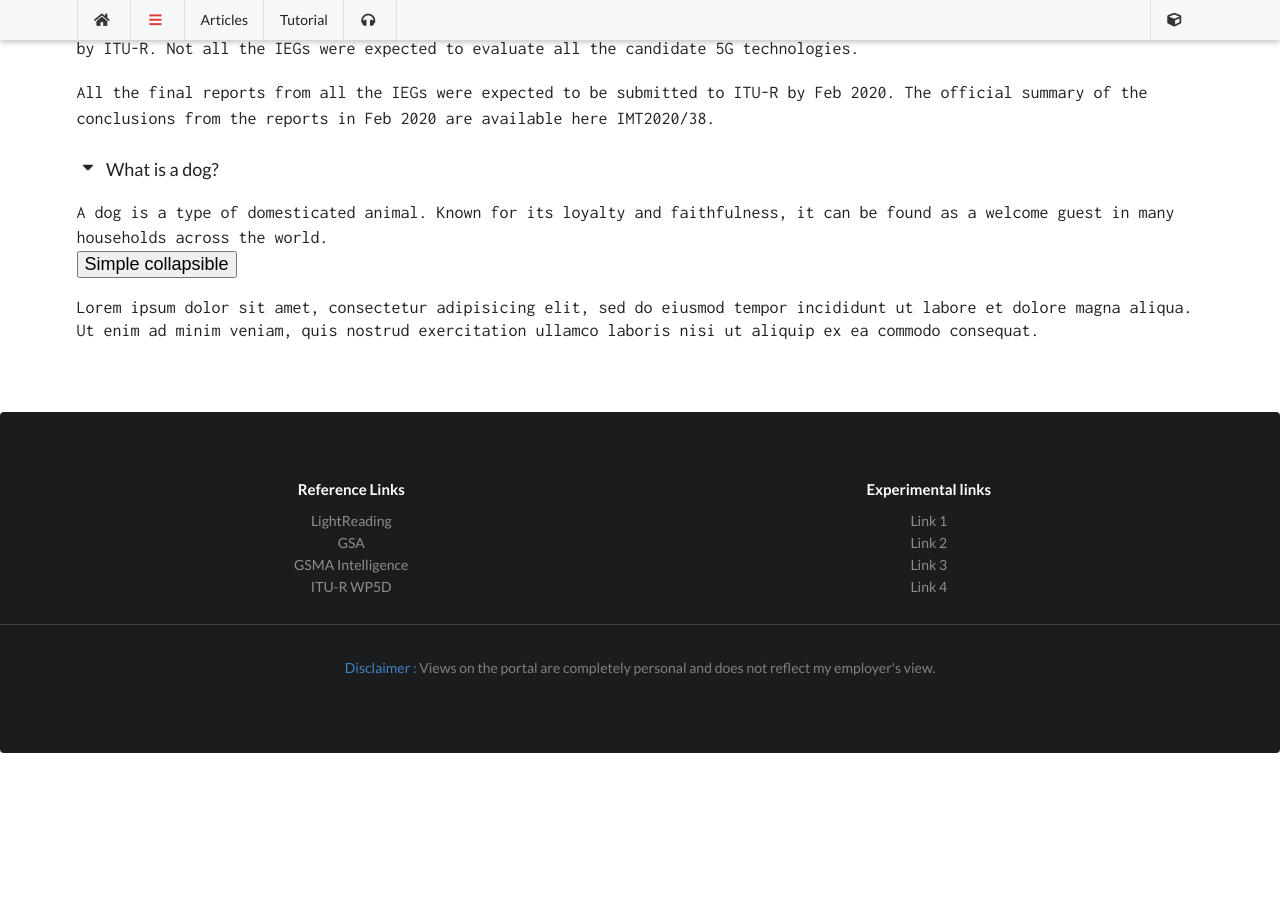
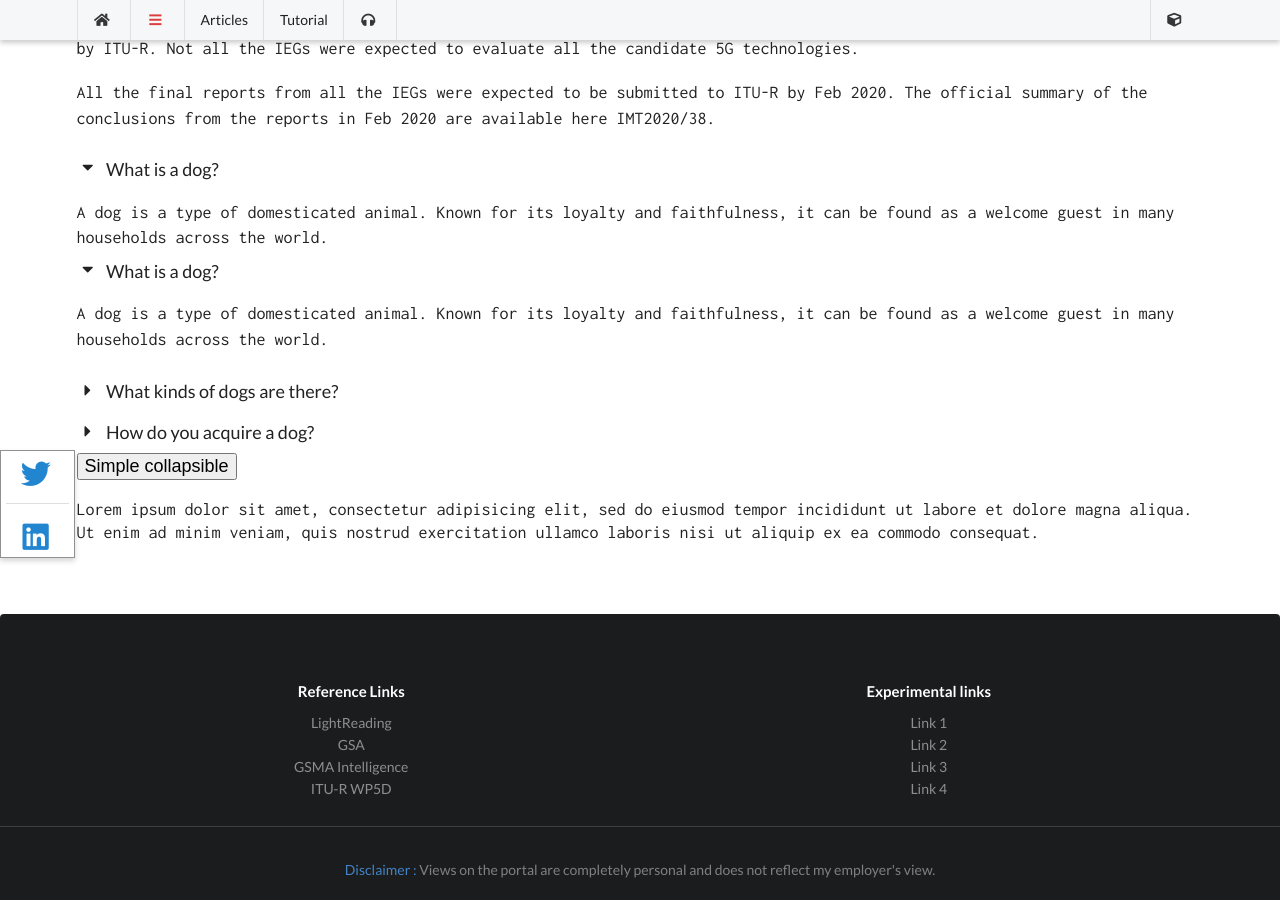
Before and after one commit to wiless/wiless.github.io, a Jekyll site: the page built from _articles/timeline.md, in a window 1280 px wide and 900 px high, scrolled down 3856 px. Built offline with Jekyll 4.4.1, drawn with Linux system fonts in a browser that asks for light colours; nearby versions of some CDN libraries; some web fonts are replaced; comment, search, counter and statistics services are not loaded; a style sheet for code colours, icons or effects is not loaded; before the commit the page ends 4609 px from its top, so only the background shows below that.

Commit message:
Update timeline.md

```diff
--- a/_articles/timeline.md
+++ b/_articles/timeline.md
@@ -249,6 +249,34 @@ All the final reports from all the IEGs were expected to be submitted to ITU-R b
 </div>
 
 
+<div class="ui accordion">
+  <div class="title active">
+    <i class="dropdown icon"></i>
+    What is a dog?
+  </div>
+  <div class="content active">
+    <p class="transition visible" style="display: block !important;">A dog is a type of domesticated animal. Known for its loyalty and faithfulness, it can be found as a welcome guest in many households across the world.</p>
+  </div>
+  <div class="title">
+    <i class="dropdown icon"></i>
+    What kinds of dogs are there?
+  </div>
+  <div class="content">
+    <p>There are many breeds of dogs. Each breed varies in size and temperament. Owners often select a breed of dog that they find to be compatible with their own lifestyle and desires from a companion.</p>
+  </div>
+  <div class="title">
+    <i class="dropdown icon"></i>
+    How do you acquire a dog?
+  </div>
+  <div class="content">
+    <p>Three common ways for a prospective owner to acquire a dog is from pet shops, private owners, or shelters.</p>
+    <p>A pet shop may be the most convenient way to buy a dog. Buying a dog from a private owner allows you to assess the pedigree and upbringing of your dog before choosing to take it home. Lastly, finding your dog from a shelter, helps give a good home to a dog who may not find one so readily.</p>
+  </div>
+</div>
+
+
+
+
 <button type="button" class="btn btn-info" data-toggle="collapse" data-target="#demo">Simple collapsible</button>
   <div id="demo" class="collapse">
     Lorem ipsum dolor sit amet, consectetur adipisicing elit,
```
